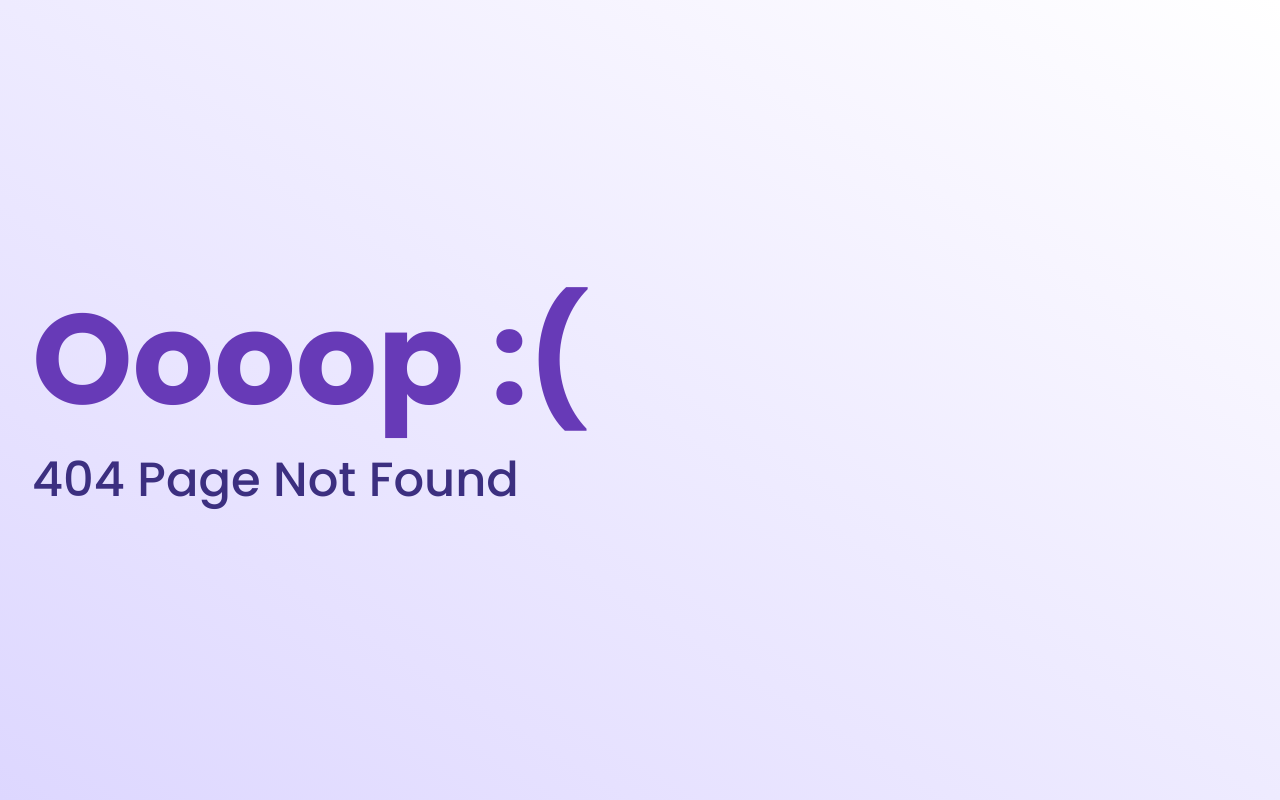
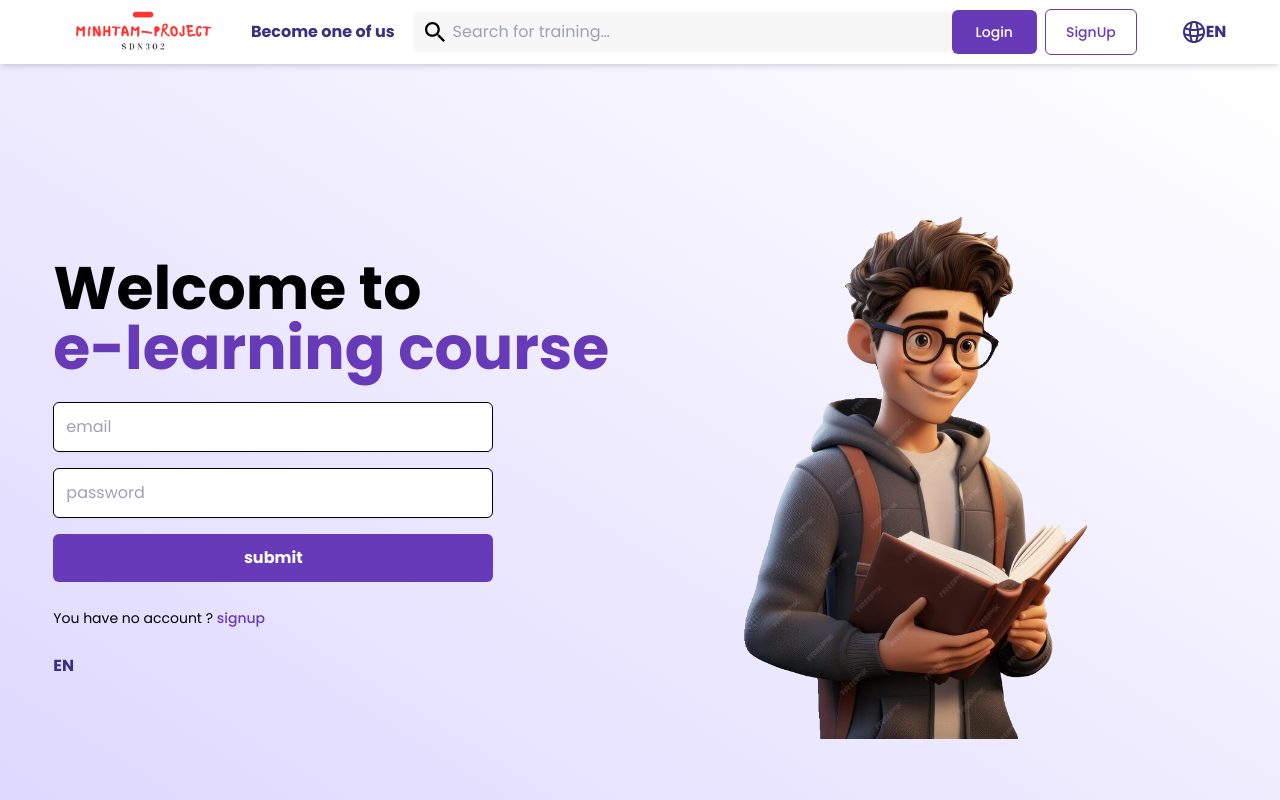
Before and after one commit to dehmivor/fpt-online-course, a React (Create React App) app in the folder frontend/: page /login in a window 1280 px wide. Before the commit this address had no page. Shown: the top 800 px of the page. Built offline with nearby package versions, Linux system fonts and the light colour scheme.

Commit message:
feat/ui login page

```diff
--- a/frontend/src/App.js
+++ b/frontend/src/App.js
@@ -7,6 +7,7 @@ import Layout from "./layouts/Layout";
 import { Helmet } from "react-helmet";
 import CourseMana from "./pages/manage/CourseManage";
 import UserManage from "./pages/manage/UserManage";
+import Login from "./pages/auth/Login";
 
 function App() {
   return (
@@ -64,6 +65,7 @@ function App() {
             <Route path="*" element={<Notfound />} />
             <Route path="/course-mana" element={<CourseMana />} />
             <Route path="/user-mana" element={<UserManage />} />
+            <Route path="/login" element={<Login />} />
           </Routes>
         </BrowserRouter>
       </Layout>
--- /dev/null
+++ b/frontend/src/components/Button.js
@@ -0,0 +1,19 @@
+function Button({ children, onClick, variant = "primary", className = "" }) {
+  const baseStyles = "px-4 py-2 rounded-lg font-medium transition-all";
+  const variants = {
+    primary: "bg-blue-500 text-white hover:bg-blue-600",
+    secondary: "bg-gray-500 text-white hover:bg-gray-600",
+    danger: "bg-red-500 text-white hover:bg-red-600",
+  };
+
+  return (
+    <button
+      onClick={onClick}
+      className={`${baseStyles} ${variants[variant]} ${className}`}
+    >
+      {children}
+    </button>
+  );
+}
+
+export default Button;
--- /dev/null
+++ b/frontend/src/components/Dialog.js
@@ -0,0 +1,62 @@
+import PropTypes from "prop-types";
+import { useEffect } from "react";
+
+function Dialog({ open, onOpenChange, children }) {
+  useEffect(() => {
+    if (open) {
+      document.body.classList.add("overflow-hidden");
+    } else {
+      document.body.classList.remove("overflow-hidden");
+    }
+  }, [open]);
+
+  if (!open) return null;
+
+  return (
+    <div className="fixed inset-0 z-50 flex items-center justify-center bg-black bg-opacity-50">
+      <div className="w-full max-w-lg p-6 bg-white shadow-xl rounded-2xl">
+        <button
+          onClick={() => onOpenChange(false)}
+          className="absolute text-gray-500 top-4 right-4 hover:text-gray-700"
+        >
+          &times;
+        </button>
+        {children}
+      </div>
+    </div>
+  );
+}
+
+function DialogContent({ children }) {
+  return <div className="mt-4">{children}</div>;
+}
+
+function DialogHeader({ children }) {
+  return (
+    <div className="pb-2 mb-4 text-xl font-semibold border-b">{children}</div>
+  );
+}
+
+function DialogTitle({ children }) {
+  return <h2 className="text-lg font-bold">{children}</h2>;
+}
+
+Dialog.propTypes = {
+  open: PropTypes.bool.isRequired,
+  onOpenChange: PropTypes.func.isRequired,
+  children: PropTypes.node,
+};
+
+DialogContent.propTypes = {
+  children: PropTypes.node,
+};
+
+DialogHeader.propTypes = {
+  children: PropTypes.node,
+};
+
+DialogTitle.propTypes = {
+  children: PropTypes.node,
+};
+
+export { Dialog, DialogContent, DialogHeader, DialogTitle };
--- /dev/null
+++ b/frontend/src/pages/auth/Login.js
@@ -0,0 +1,88 @@
+import { useTranslation } from "react-i18next";
+import { useState } from "react";
+import MainHero from "../../assets/img/images/main-hero1.PNG";
+
+function Login() {
+  const { t, i18n } = useTranslation();
+  const [email, setEmail] = useState("");
+  const [password, setPassword] = useState("");
+
+  const handleSubmit = (e) => {
+    e.preventDefault();
+    console.log("Email:", email, "Password:", password);
+    // Xử lý đăng nhập
+  };
+
+  const changeLanguage = (lng) => {
+    i18n.changeLanguage(lng);
+  };
+
+  return (
+    <div className="flex items-center justify-center min-h-screen pt-2 max-w-screen bg-light-gradient">
+      <div className="flex flex-col items-center justify-center w-11/12 h-full mx-auto md:flex-row">
+        {/* Cột bên trái: Tiêu đề và Form đăng nhập */}
+        <div className="flex flex-col items-start justify-center w-full h-full space-y-6 md:w-1/2">
+          <h1 className="flex flex-col text-5xl font-bold text-black lg:text-6xl">
+            <span>Welcome to</span>
+            <span className="text-primary">{t("e-learning course")}</span>
+          </h1>
+          <form className="w-full md:w-3/4" onSubmit={handleSubmit}>
+            <input
+              type="email"
+              placeholder={t("email")}
+              value={email}
+              onChange={(e) => setEmail(e.target.value)}
+              required
+              className="block w-full p-3 mb-4 border rounded-md shadow-sm focus:ring focus:ring-primary focus:outline-none"
+            />
+            <input
+              type="password"
+              placeholder={t("password")}
+              value={password}
+              onChange={(e) => setPassword(e.target.value)}
+              required
+              className="block w-full p-3 mb-4 border rounded-md shadow-sm focus:ring focus:ring-primary focus:outline-none"
+            />
+            <button
+              type="submit"
+              className="w-full py-3 font-semibold text-white rounded-md bg-primary hover:bg-primary-dark"
+            >
+              {t("submit")}
+            </button>
+          </form>
+          <div className="mt-4 text-center">
+            <span className="text-sm text-gray-600">
+              {t("You have no account ?")}{" "}
+              <a
+                href="/signup"
+                className="font-medium text-primary hover:underline"
+              >
+                {t("signup")}
+              </a>
+            </span>
+          </div>
+          <div className="flex justify-center mt-4">
+            <select
+              className="font-bold bg-transparent border-none appearance-none cursor-pointer text-secondary"
+              onChange={(e) => changeLanguage(e.target.value)}
+            >
+              <option value="en">EN</option>
+              <option value="fr">FR</option>
+            </select>
+          </div>
+        </div>
+
+        {/* Cột bên phải: Hình ảnh */}
+        <div className="items-center justify-center hidden px-1 md:flex md:w-1/2">
+          <img
+            src={MainHero}
+            className="w-full lg:w-3/4 max-h-11/12"
+            alt="student holding books"
+          />
+        </div>
+      </div>
+    </div>
+  );
+}
+
+export default Login;
--- /dev/null
+++ b/frontend/webpack.config.js
@@ -0,0 +1,15 @@
+const path = require("path");
+
+module.exports = {
+  resolve: {
+    fallback: {
+      http: require.resolve("stream-http"),
+      https: require.resolve("https-browserify"),
+      util: require.resolve("util/"),
+      zlib: require.resolve("browserify-zlib"),
+      stream: require.resolve("stream-browserify"),
+      url: require.resolve("url/"),
+      assert: require.resolve("assert/"),
+    },
+  },
+};
```
Also changed, not shown: frontend/src/assets/img/images/main-hero1.PNG (added).
